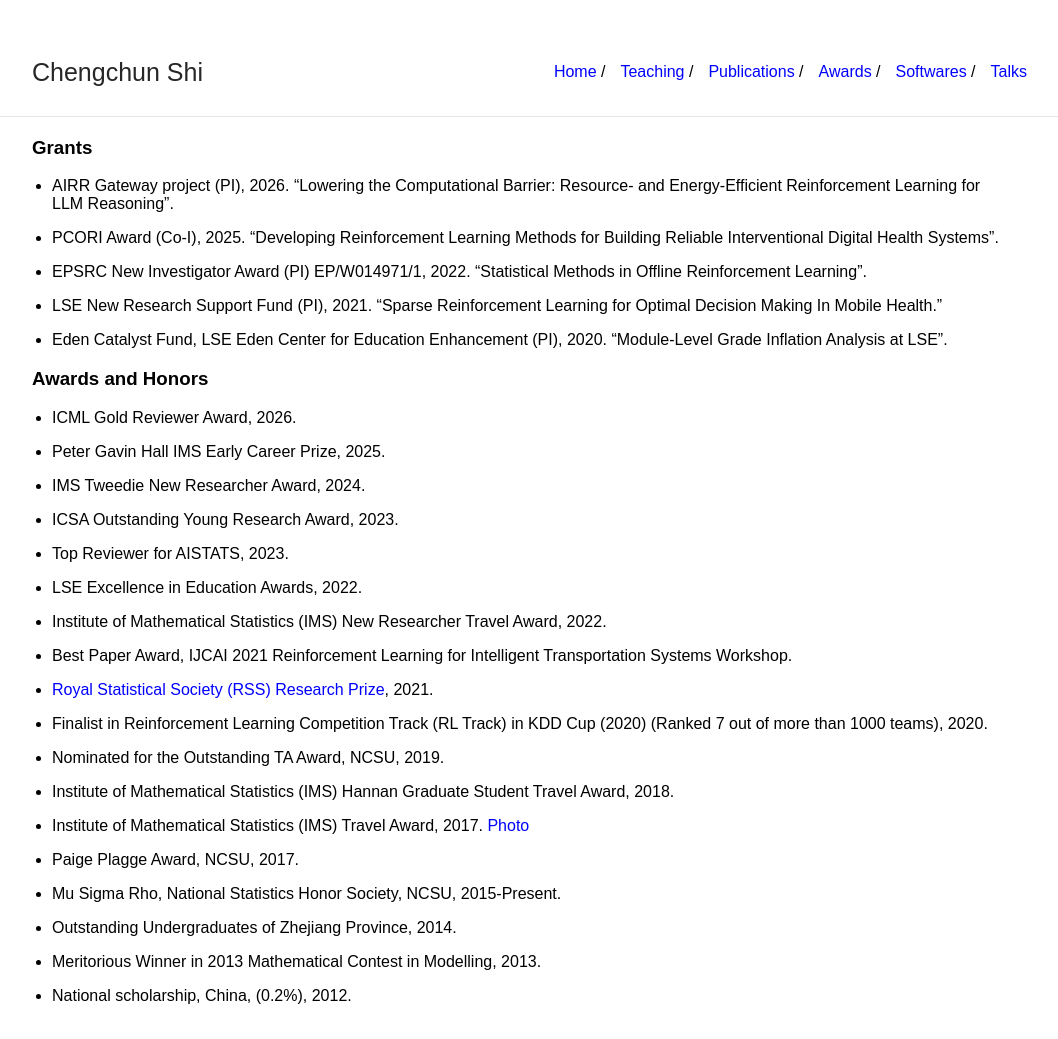
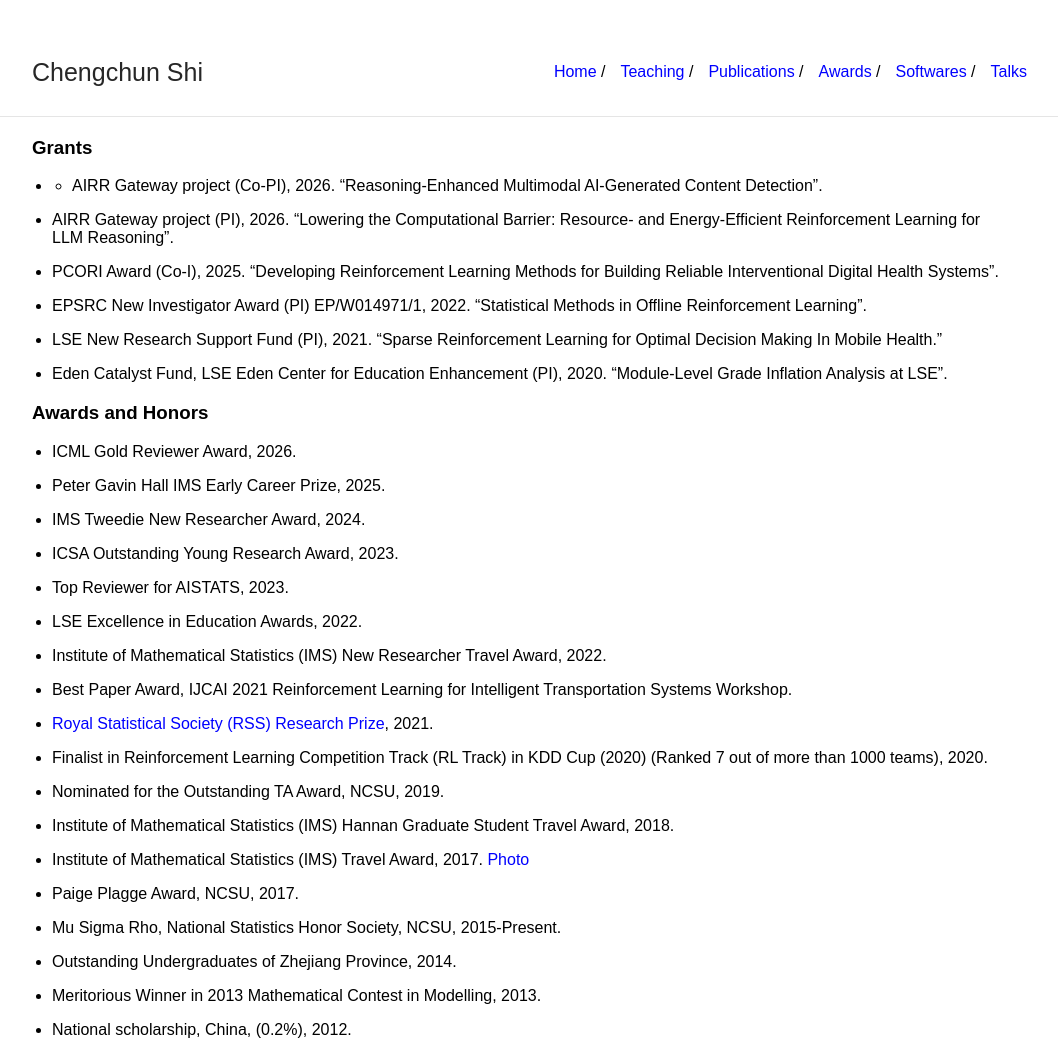
Before and after one commit to callmespring/callmespring.github.io, a Jekyll site: the page built from awards.md, in a window 1280 px wide. Shown: the whole page, without its empty margins (108-1166 px from the left). Built offline with Jekyll 4.4.1, drawn with Linux system fonts in a browser that asks for light colours; before the commit the page ends 1005 px from its top, so only the background shows below that.

Commit message:
Update awards.md

```diff
--- a/awards.md
+++ b/awards.md
@@ -4,6 +4,8 @@ title: Grants and Awards
 ---
 
 ### Grants
+
+* * AIRR Gateway project (Co-PI), 2026. "Reasoning-Enhanced Multimodal AI-Generated Content Detection".
 
 * AIRR Gateway project (PI), 2026. "Lowering the Computational Barrier: Resource- and Energy-Efficient Reinforcement Learning for LLM Reasoning".
 
```
